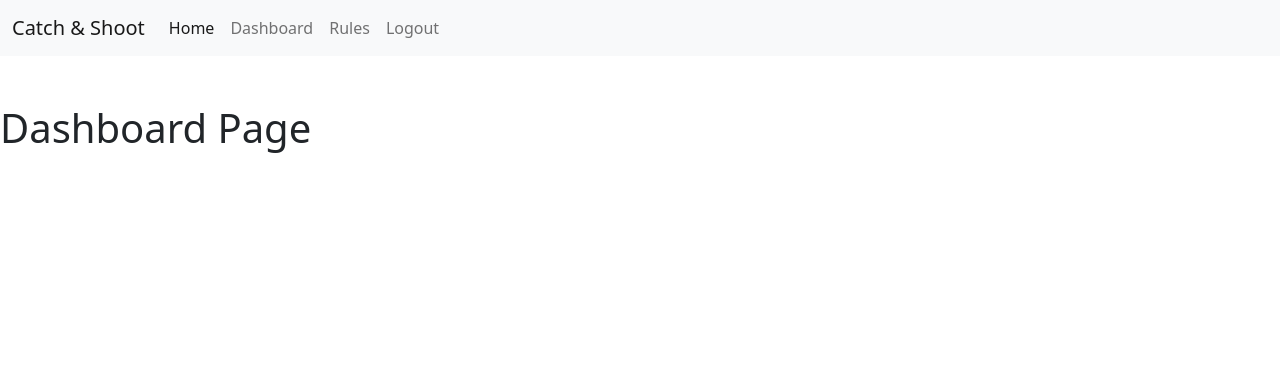
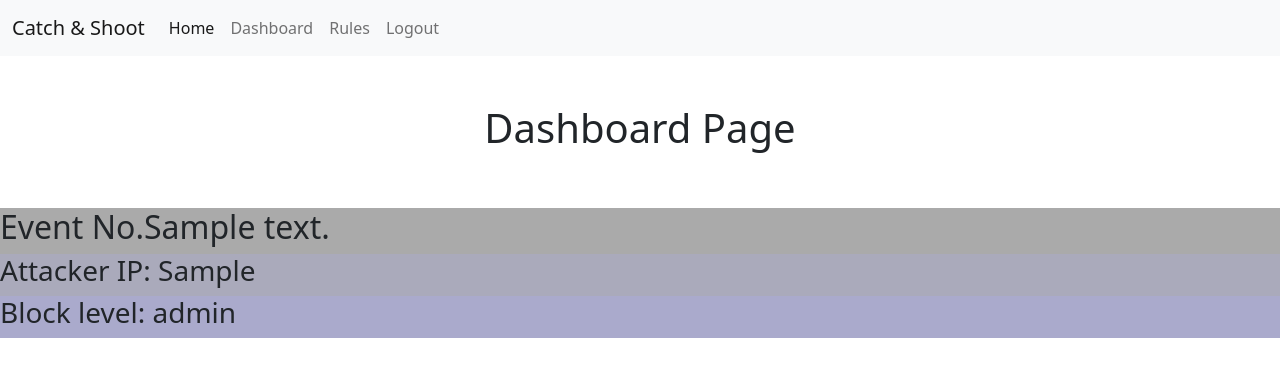
Before and after one commit to omri30000/Serverus, a Flask app: template WebAppComponent/templates/dashboard.html in a window 1280 px wide. Shown: the top 377 px of the page. Run offline with Flask 2, Linux system fonts and the light colour scheme; the template is opened without the code that fills it: most values are stand-ins (such as "Sample title", 1, 10 or a date in 2020); some libraries are stand-ins or nearby versions.

Commit message:
added dashboard page

```diff
--- a/WebAppComponent/Main.py
+++ b/WebAppComponent/Main.py
@@ -71,7 +71,8 @@ def register_page():
 @app.route("/dashboard")
 def dashboard_page():
     if "userID" in session:  # the user is connected
-        return render_template("dashboard.html")
+        # request method is always GET
+        return render_template("dashboard.html", content=db_manager.get_all_events(session["userID"]))
     else:
         return redirect(url_for("login_page"))
 
--- a/WebAppComponent/templates/dashboard.html
+++ b/WebAppComponent/templates/dashboard.html
@@ -1,5 +1,50 @@
 {% extends "userBase.html" %}
 
+{% block css %}
+    <link href="{{url_for('static', filename='css/rules.css')}}" rel="stylesheet">
+    <link rel="canonical" href="https://getbootstrap.com/docs/5.0/examples/sign-in/">
+
+    <style>
+      .bd-placeholder-img {
+        font-size: 1.125rem;
+        text-anchor: middle;
+        -webkit-user-select: none;
+        -moz-user-select: none;
+        user-select: none;
+      }
+
+      @media (min-width: 768px) {
+        .bd-placeholder-img-lg {
+          font-size: 3.5rem;
+        }
+      }
+    </style>
+{% endblock %}
+
 {% block content %}
-<h1>Dashboard Page</h1>
+    <center>
+        <h1>Dashboard Page</h1>
+        <br>
+        <br>
+    </center>
+
+    <div class="row">
+        <!--eventID, attackerIP, blockLevel-->
+        {% for id, attacker_ip, block_level in content %}
+            <div class="column" style="background-color:#aaa;">
+                <h2>Event No.{{ id }}</h2>
+            </div>
+            <div class="column" style="background-color:#aab;">
+                <h3>Attacker IP: {{ attacker_ip }}</h3>
+            </div>
+            <div class="column" style="background-color:#aac;">
+                <h3>Block level: {{ block_level }}</h3>
+            </div>
+            <div class="column" style="background-color:#fff;">
+                <br>
+            </div>
+
+        {% endfor %}
+    </div>
+
 {% endblock %}
--- a/WebAppComponent/templates/rules.html
+++ b/WebAppComponent/templates/rules.html
@@ -22,12 +22,6 @@
 {% endblock %}
 
 {% block content %}
-    <script src="https://unpkg.com/sweetalert/dist/sweetalert.min.js"></script>
-    <script>
-        function addRuleClicked(){
-            fetch('/addRule');
-        }
-    </script>
 
     <form method="get" action="/addRule">
         <button class="w-100 btn btn-lg btn-primary" type="submit">Add Rule</button>
```
Also changed, not shown: WebAppComponent/DatabaseManager.py (+17 -0 lines).
